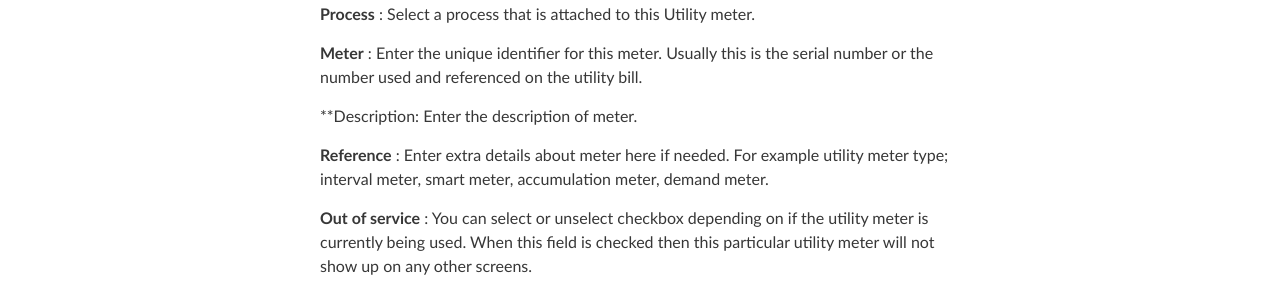
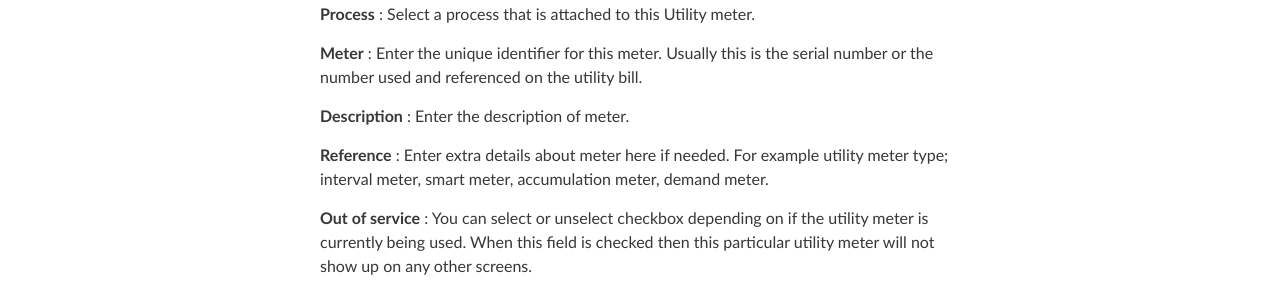
Before and after one commit to DeepakSirsath/assetsustainability.github.io, a Jekyll site: the page built from content/setup_overview/utility_meters.md, in a window 1280 px wide. Shown: the part 554-854 px from the top of the page. Built offline with Jekyll 4.4.1, drawn with Linux system fonts in a browser that asks for light colours; comment, search, counter and statistics services are not loaded.

```diff
--- a/content/setup_overview/utility_meters.md
+++ b/content/setup_overview/utility_meters.md
@@ -22,7 +22,7 @@ On the Utility Meters screen you can enter the utility meters for a facility of
 
 **Meter** : Enter the unique identifier for this meter. Usually this is the serial number or the number used and referenced on the utility bill.
 
-**Description: Enter the description of meter.
+**Description** : Enter the description of meter.
 
 **Reference** : Enter extra details about meter here if needed. For example utility meter type; interval meter, smart meter, accumulation meter, demand meter.
 
```
